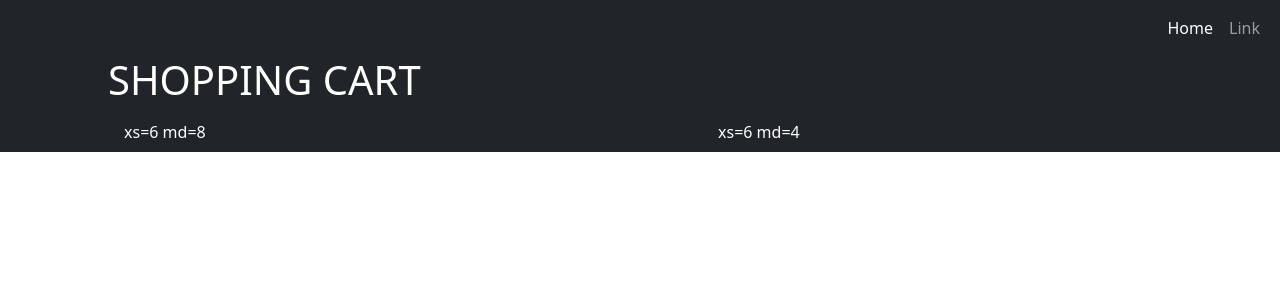
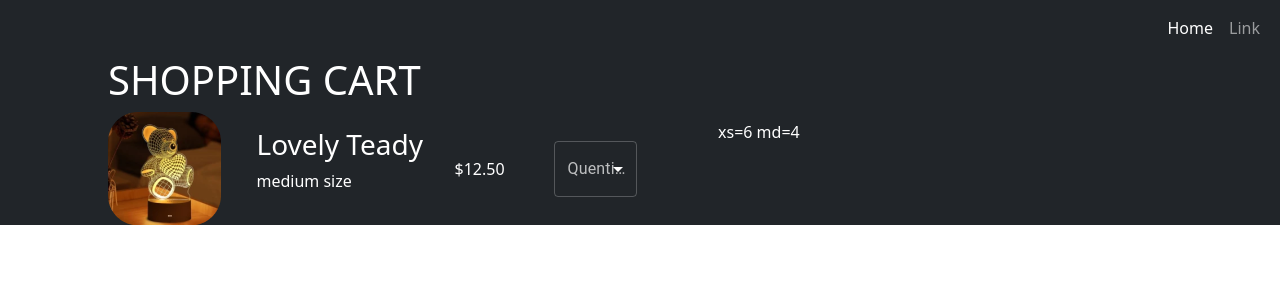
Before and after one commit to Emart-Ecommerce-Sem4/E-Mart-Frontend, a React (Create React App) app: page /shopping-cart in a window 1280 px wide. Shown: the top 300 px of the page. Built offline with nearby package versions, Linux system fonts and the light colour scheme.

Commit message:
Theme Changed to dark

```diff
--- a/src/pages/shopping-cart/index.jsx
+++ b/src/pages/shopping-cart/index.jsx
@@ -1,18 +1,74 @@
-import { Grid, ListItem } from '@mui/material';
+import { Grid, ListItem,  FormControl, InputLabel , MenuItem , Box , Select  } from '@mui/material';
 import React from 'react';
 import SignNavBar from '../../components/SignNavBar';
+import { ThemeProvider, createTheme } from '@mui/material/styles';
+
+const darkTheme = createTheme({
+  palette: {
+    mode: 'dark',
+  },
+});
 
 export default function ShoppingCart() {
+
+  const [quentity, setQuentity] = React.useState('');
+
+  const handleChange = (event) => {
+    setQuentity(event.target.value);
+  };
+
   return (
+    <ThemeProvider theme={darkTheme}>
       <div class = "bg-dark text-white">
         <div>
           <SignNavBar />
         </div>
         <div style={{paddingLeft : '108px'}}>
-        <h1 style={{color : 'white'}}>SHOPPING CART</h1>
+          <h1>SHOPPING CART</h1>
           <Grid container spacing={2}>
             <Grid item xs={6}>
-            <ListItem>xs=6 md=8</ListItem>
+              <Grid container spacing={2} alignItems="center">
+                <Grid item xs={3}>
+                  <img src= "../ShoppingCart_1.png" />
+                </Grid>
+                <Grid item xs={4}>
+                  <h3> Lovely Teady </h3>
+                  <p> medium size </p>
+                </Grid>
+
+                <Grid item xs={2} >
+                  $12.50
+                </Grid>
+
+                <Grid item xs={2} >
+                  <Box sx={{ minWidth: 20 }}>
+                    <FormControl fullWidth >
+                      <InputLabel id="demo-simple-select-label">Quentity</InputLabel>
+                      <Select
+                        labelId="demo-simple-select-label"
+                        id="demo-simple-select"
+                        value={quentity}
+                        label="Quentity"
+                        onChange={handleChange}
+                      >
+                        <MenuItem value={1}>1</MenuItem>
+                        <MenuItem value={2}>2</MenuItem>
+                        <MenuItem value={3}>3</MenuItem>
+                        <MenuItem value={4}>4</MenuItem>
+                        <MenuItem value={5}>5</MenuItem>
+                        <MenuItem value={6}>6</MenuItem>
+                        <MenuItem value={7}>7</MenuItem>
+                        <MenuItem value={8}>8</MenuItem>
+                        <MenuItem value={9}>9</MenuItem>
+                        <MenuItem value={10}>10</MenuItem>
+                        <MenuItem value={11}>11</MenuItem>
+                        <MenuItem value={12}>12</MenuItem>
+                      </Select>
+                    </FormControl>
+                  </Box>
+                </Grid>
+
+              </Grid>
             </Grid>
             <Grid item xs={6} >
               <ListItem>xs=6 md=4</ListItem>
@@ -20,5 +76,6 @@ export default function ShoppingCart() {
           </Grid>
         </div>
       </div>
+    </ThemeProvider>
   );
 }
```
Also changed, not shown: public/ShoppingCart_1.png (added). Lines whose indentation alone changed are shown as unchanged.
